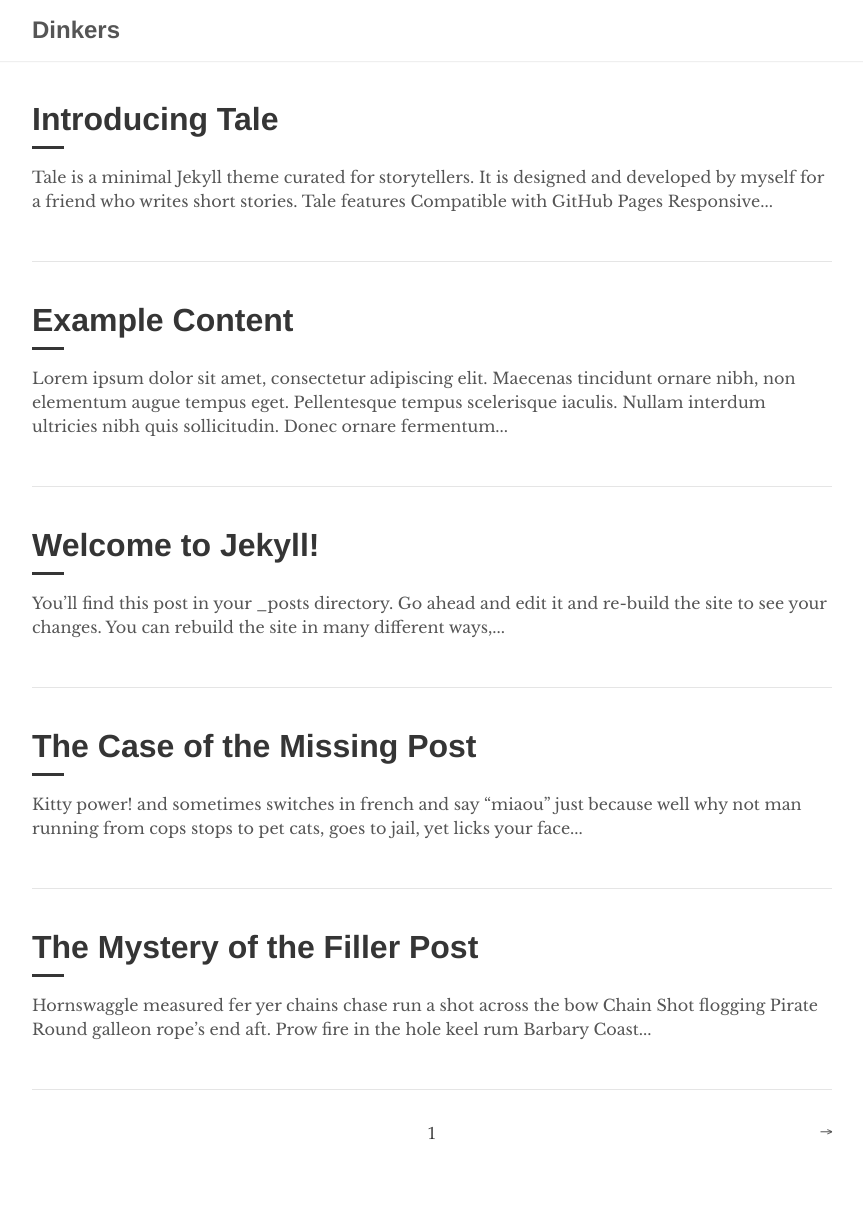
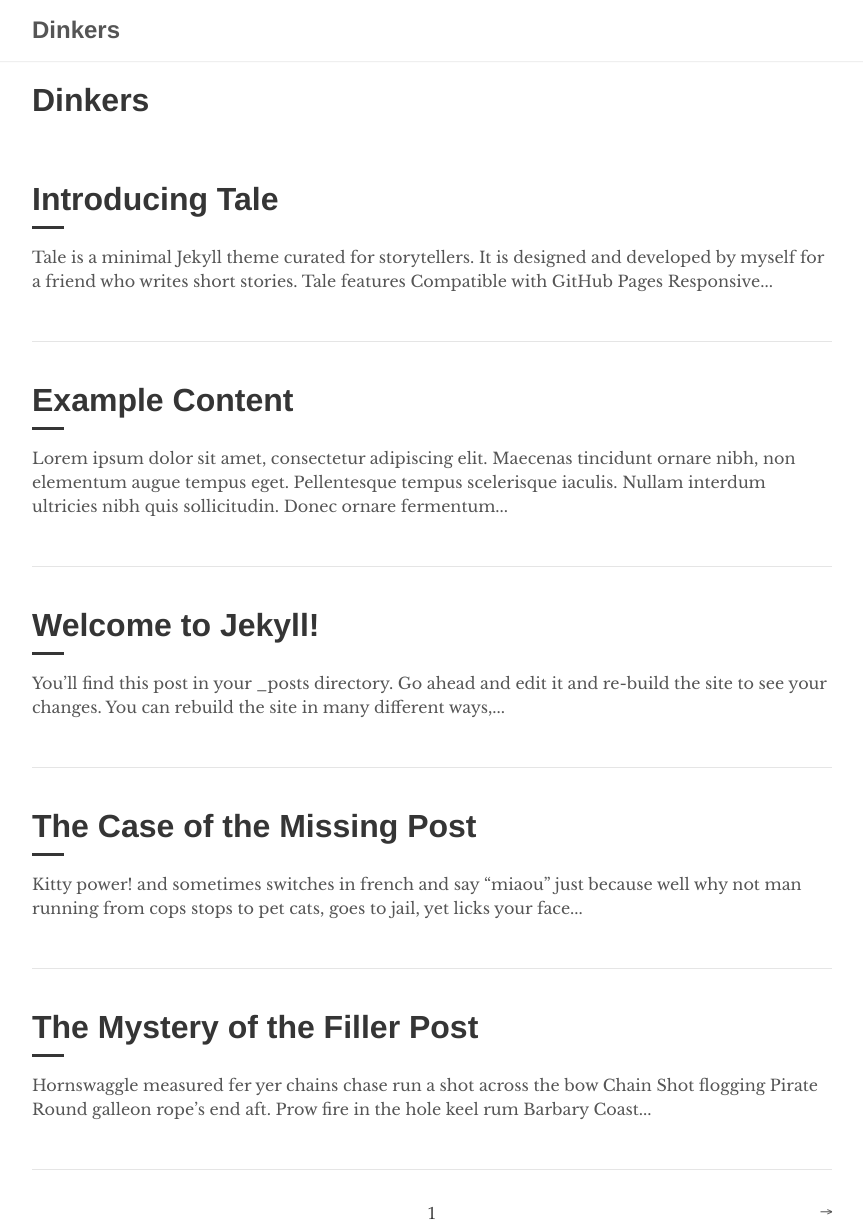
Before and after one commit to RobertDickens/dinkers.github.io, a Jekyll site: the page built from index.html, in a window 1280 px wide. Shown: the whole page, without its empty margins (208-1071 px from the left). Built offline with Jekyll 4.4.1, drawn with Linux system fonts in a browser that asks for light colours; the list of posts is cut into pages by our own code; before the commit the page ends 1148 px from its top, so only the background shows below that.

Commit message:
Added header for front page

```diff
--- a/_layouts/home.html
+++ b/_layouts/home.html
@@ -1,6 +1,10 @@
 ---
 layout: default
 ---
+
+<div class="header">
+  <h1>Dinkers</h1>
+</div>
 
 <div class="catalogue">
   {% for post in paginator.posts %}
```
